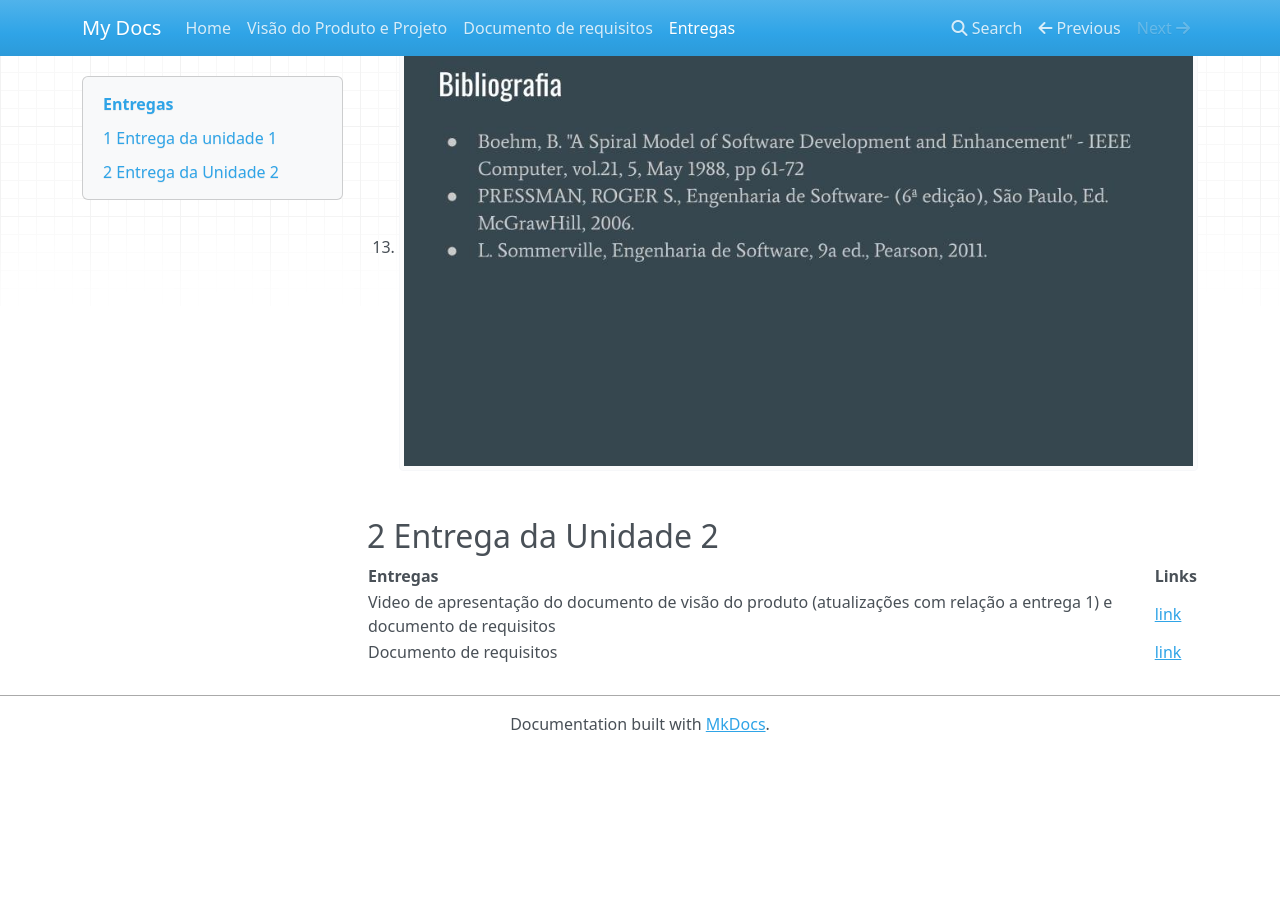
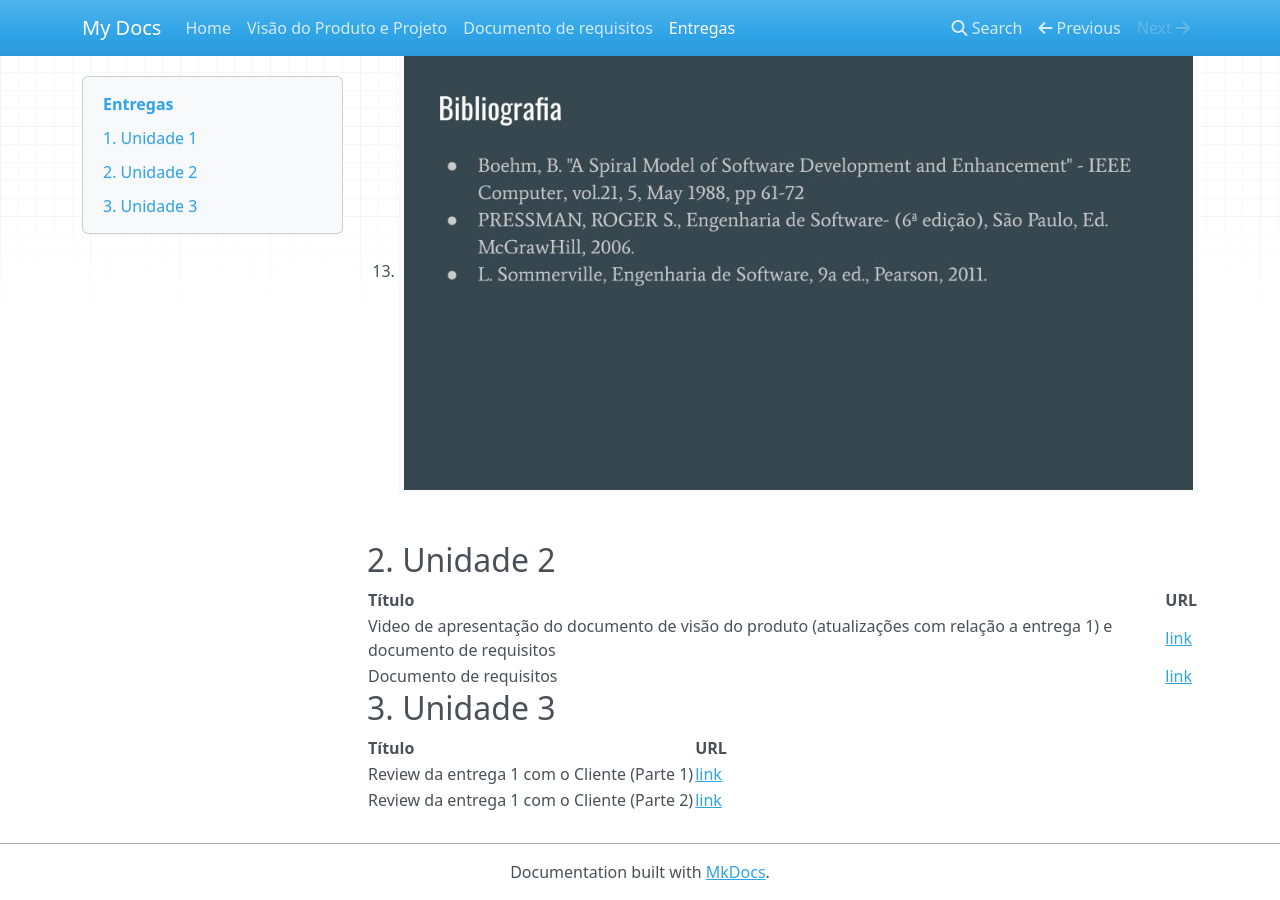
Before and after one commit to mdsreq-fga-unb/2022.2-Strix, an MkDocs documentation site: the page built from documentation/docs/entregas.md, in a window 1280 px wide and 900 px high, scrolled down 6367 px. Built offline with MkDocs 1.6.1, drawn with Linux system fonts in a browser that asks for light colours; nearby versions of some CDN libraries; before the commit the page ends 7119 px from its top, so only the background shows below that; some of the changed text lies outside the part shown.

Commit message:
entregas unidade 3 e documentos de sprint plannings e retrospectives

```diff
--- a/documentation/docs/entregas.md
+++ b/documentation/docs/entregas.md
@@ -1,8 +1,10 @@
 # Entregas
-## 1 Entrega da unidade 1
+
+## 1. Unidade 1
 
 ### 1.1 Links
-|  |  |
+
+| Título | URL |
 |----|----|
 | Video de apresentação do documento de visão do produto e projeto | [link](https://www.youtube.com/watch?v=EjtqzDgSy_w) |
 | Material do seminário de processos e ciclos de vida (espiral) | [link](https://docs.google.com/presentation/d/1UiUgiFNUzba7ayCEBlZnpJ7UEB7uvV8o4FU8TWKbIn4/edit#slide=id.gc6f90357f_0_47) |
@@ -23,9 +25,16 @@
 12. ![](./img/slide_12.jpg)
 13. ![](./img/slide_13.jpg)
 
-## 2 Entrega da Unidade 2
+## 2. Unidade 2
 
-| Entregas | Links  |
+| Título | URL  |
 |----|----|
 | Video de apresentação do documento de visão do produto (atualizações com relação a entrega 1) e documento de requisitos | [link](https://www.youtube.com/watch?v=fik7zeygVYo) |
 | Documento de requisitos | [link](./documento_de_requisitos.md) |
+
+## 3. Unidade 3
+
+| Título | URL  |
+|----|----|
+| Review da entrega 1 com o Cliente (Parte 1) | [link](https://www.youtube.com/watch?v=GEU_4u1T_5g) |
+| Review da entrega 1 com o Cliente (Parte 2) | [link](https://www.youtube.com/watch?v=JMds2XTMALA) |
```
Also changed, not shown: documentation/docs/sprint_planning.md (added, +68 -0 lines), documentation/docs/sprint_retrospective.md (added, +77 -0 lines).
